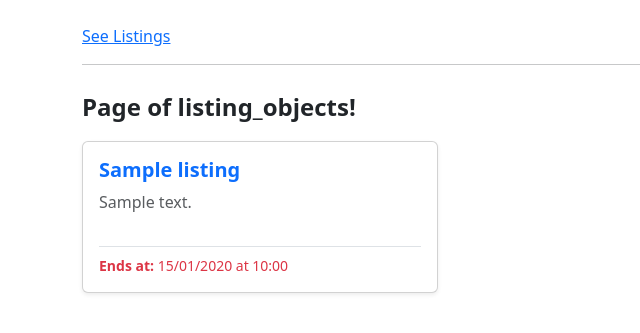
After one commit to gabrielfernandocardoso-assuncao/django-bid-platform, a Django app: page /listing/1/ in a window 1280 px wide. The commit adds this page. Shown: the top 333 px of the page, without its empty margins (0-640 px from the left). Run offline with Django 5.2, Linux system fonts and the light colour scheme; tables that the repository leaves empty hold one stand-in row (values such as "Sample post"); parts of the project's set-up code (start-up, migrations or seed data) failed here and were passed over.

Commit message:
Insert listing page in templates and listing function in view and path in urls.py

```diff
--- /dev/null
+++ b/auctions/templates/auctions/listing.html
@@ -0,0 +1,34 @@
+{% extends 'auctions/base.html' %}
+
+{% block title %} listing_object Object {% endblock %}
+
+{% block content %}
+    <div class="col-12 mt-4">
+        <p class="fs-4 fw-bold">Page of listing_objects!</p>
+
+        <!-- O 'row' inicia a linha do Grid do Bootstrap -->
+        <div class="row g-4">
+            <!-- Define o tamanho do grid: 1 por linha no celular (col-12), 3 por linha no computador (col-lg-4) -->
+            <div class="col-12 col-md-6 col-lg-4">
+                <div class="card h-100 shadow-sm">
+                    <div class="card-body d-flex flex-column">
+                        <!-- Título do Anúncio -->
+                        <h3 class="card-title h5 text-primary fw-bold">{{ listing_object.title }}</h3>
+
+                        <!-- Descrição com seus filtros originais e flex-grow para empurrar a data para o final -->
+                        <div class="card-text text-muted flex-grow-1">
+                            {{ listing_object.description|linebreaks }}
+                        </div>
+
+                        <!-- Data limite alinhada no rodapé do card -->
+                        <div class="border-top pt-2 mt-3">
+                            <p class="card-text mb-0 text-danger small">
+                                <strong>Ends at:</strong> {{ listing_object.date_endind|date:"d/m/Y \a\t H:i" }}
+                            </p>
+                        </div>
+                    </div>
+                </div>
+            </div>
+        </div>
+    </div>
+{% endblock %}
--- a/auctions/urls.py
+++ b/auctions/urls.py
@@ -4,5 +4,6 @@ from . import views
 
 urlpatterns = [
     path('', views.index, name='index'),
-    path('listing/', views.listing, name='listing')
+    path('listing/', views.listing, name='listing'),
+    path('listing/<int:listing_id>/', views.listing_view, name='listing'),
 ]
--- a/auctions/views.py
+++ b/auctions/views.py
@@ -10,6 +10,7 @@ def index(request):
 
     return render(request, 'auctions/index.html', context)
 
+# Creating Listing view
 def listing(request):
     # Importing Listing
     listings = Listing.objects.all()
@@ -17,3 +18,11 @@ def listing(request):
     context = { 'listing_list' : listings }
 
     return render(request, 'auctions/listings.html', context)
+
+# Creating Listing_view view
+def listing_view(request, listing_id):
+    listing_object = Listing.objects.get(id = listing_id)
+
+    context = { 'listing_object' : listing_object}
+
+    return render(request, 'auctions/listing.html', context)
```
Also changed, not shown: auctions/templates/auctions/listings.html (+6 -2 lines).
